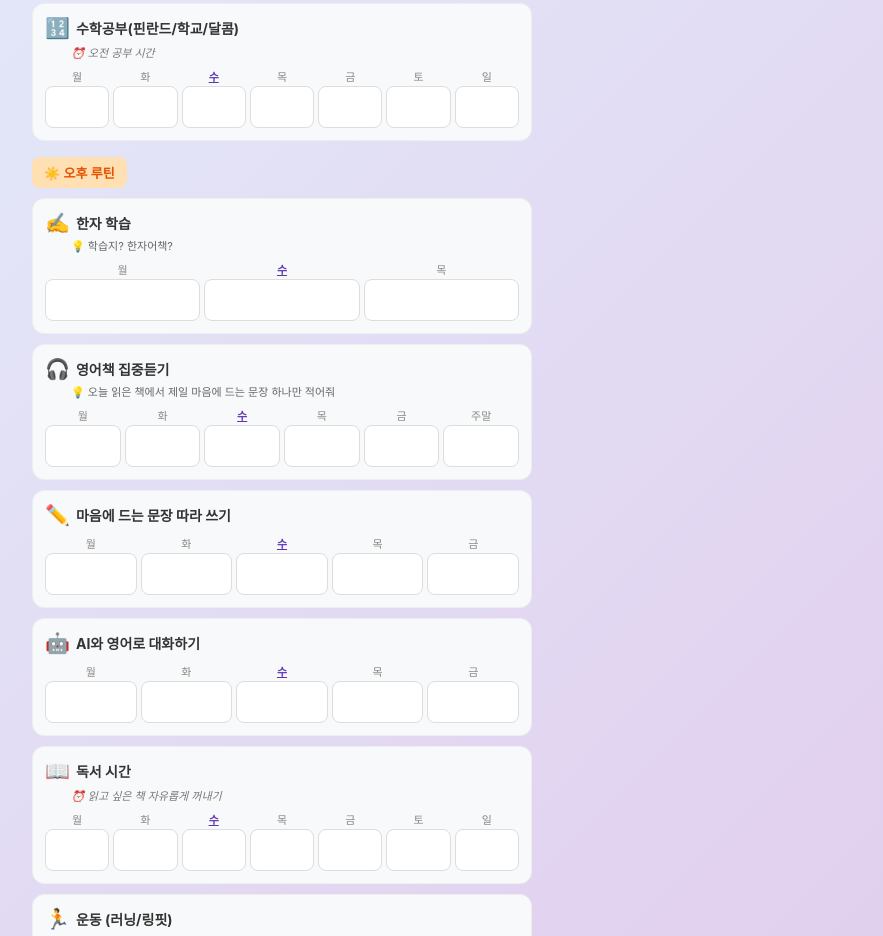
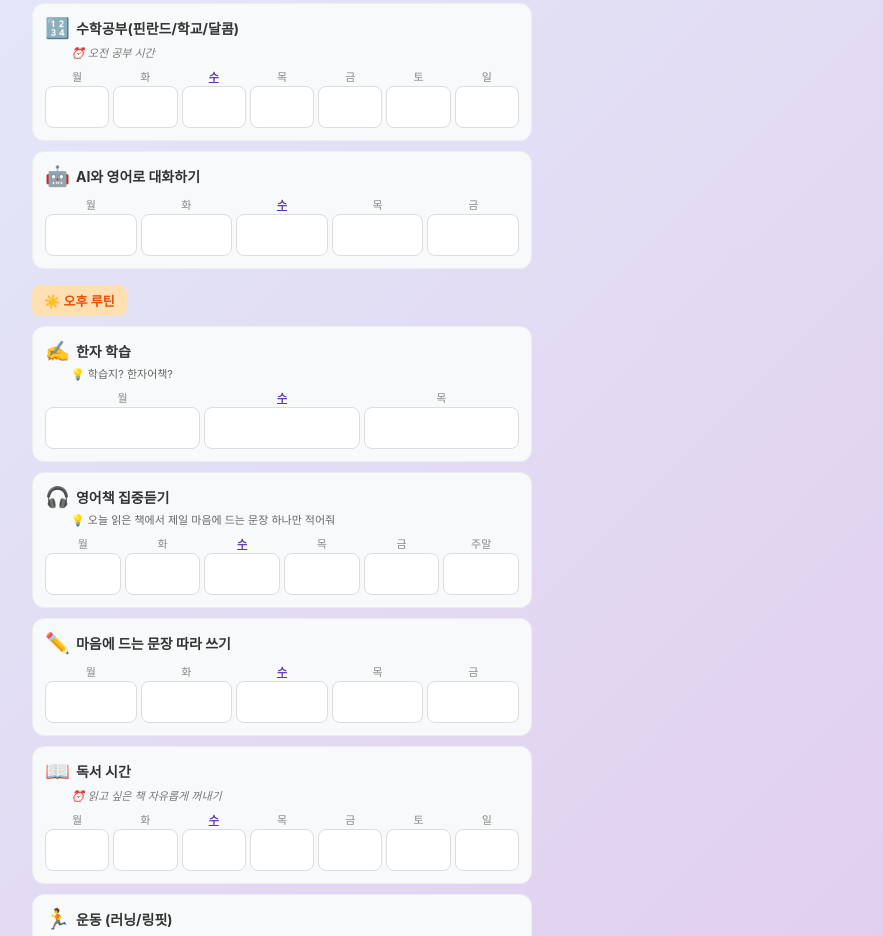
Before and after one commit to yangzimury-cyber/routine_mobile, a plain HTML site: page index.html in a window 1280 px wide. Shown: the part 509-1445 px from the top of the page, without its empty margins (358-1241 px from the left). Drawn offline with Linux system fonts and the light colour scheme.

Commit message:
Update index.html

```diff
--- a/index.html
+++ b/index.html
@@ -192,18 +192,18 @@
         const todayName = fullWeekList[todayIdx];
         const todayLabel = todayIdx >= 5 ? '주말' : todayName;
 
-        // [수정 완료] 오후 루틴 순서 및 한자 요일(월, 수, 목) 변경
+        // [수정] AI와 영어로 대화하기 항목을 오전 루틴 마지막으로 이동
         const routineData = {
             morning: [
                 { id: 'english', name: '영어도서관 30분', emoji: '📚', trigger: '아침밥 먹으면서', effort: '집중해서 10분만 들어도 OK!', allowSick: true },
                 { id: 'english_read_along', name: '영어 따라 읽기', emoji: '🗣️', weekdayOnly: true, allowSick: true },
-                { id: 'math_all', name: '수학공부(핀란드/학교/달콤)', emoji: '🔢', trigger: '오전 공부 시간', weekendEnabled: true, allowSick: true }
+                { id: 'math_all', name: '수학공부(핀란드/학교/달콤)', emoji: '🔢', trigger: '오전 공부 시간', weekendEnabled: true, allowSick: true },
+                { id: 'ai_english_talk', name: 'AI와 영어로 대화하기', emoji: '🤖', weekdayOnly: true, allowSick: true }
             ],
             afternoon: [
                 { id: 'hanja', name: '한자 학습', emoji: '✍️', customDays: hanjaList, instruction: '학습지? 한자어책?', allowSick: true },
                 { id: 'english_listening', name: '영어책 집중듣기', emoji: '🎧', instruction: '오늘 읽은 책에서 제일 마음에 드는 문장 하나만 적어줘', isSixDay: true, allowSick: true },
                 { id: 'english_write_sentence', name: '마음에 드는 문장 따라 쓰기', emoji: '✏️', weekdayOnly: true, allowSick: true },
-                { id: 'ai_english_talk', name: 'AI와 영어로 대화하기', emoji: '🤖', weekdayOnly: true, allowSick: true },
                 { id: 'reading_combined', name: '독서 시간', emoji: '📖', trigger: '읽고 싶은 책 자유롭게 꺼내기', weekendEnabled: true, allowSick: true },
                 { id: 'ringfit', name: '운동 (러닝/링핏)', emoji: '🏃', trigger: '식후 한 시간 뒤', weekendEnabled: true, allowSick: true }
             ]
```
